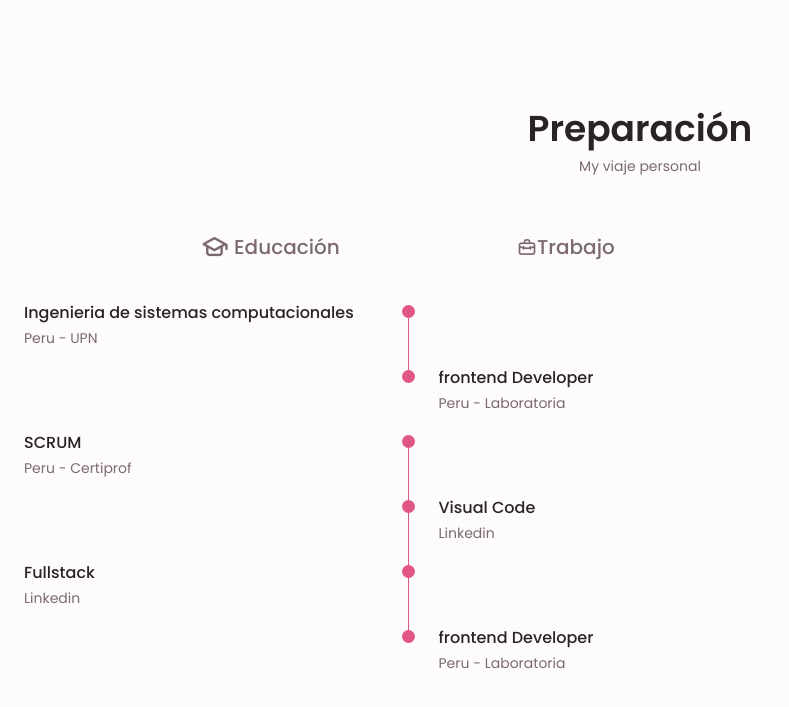
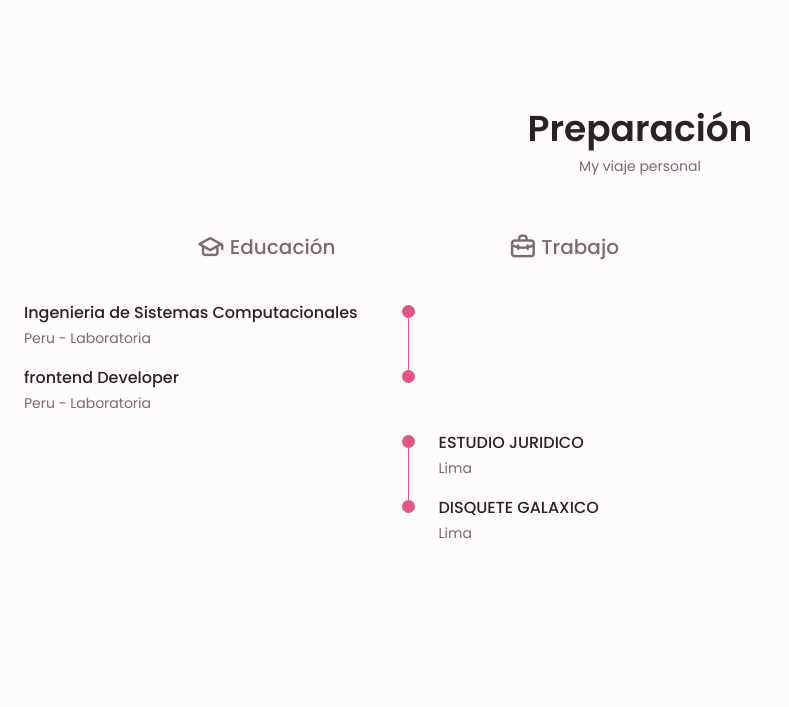
Before and after one commit to lorennaleon/portafolio, a plain HTML site: page index.html in a window 1280 px wide. Shown: the part 2115-2822 px from the top of the page, without its empty margins (0-789 px from the left). Drawn offline with nearby package versions, Linux system fonts and the light colour scheme.

Commit message:
educacion

```diff
--- a/assets/css/styles.css
+++ b/assets/css/styles.css
@@ -491,6 +491,15 @@ img {
   background-color: var(--first-color);
   transform: translate(6px, -7px);
 }
+.qualification [data-content]{
+  display:none;
+}
+.qualification_active[data-content]{
+  display: block;
+}
+.qualification_button .qualification_active{
+  color: var(--first-color);
+}
 
 /*==================== SERVICES ====================*/
 
--- a/assets/js/main.js
+++ b/assets/js/main.js
@@ -51,6 +51,25 @@ const skillsContent = document.getElementsByClassName('skills_content'),
         el.addEventListener('click', toggleSkills)
       })
 /*==================== QUALIFICATION TABS ====================*/
+    const tabs = document.querySelectorAll('[data-target]'),
+    tabContent = document.querySelectorAll('[data-content]')
+
+    tabs.forEach(tab =>{
+        tab.addEventListener('click', () => {
+            const target = document.querySelector(tab.dataset.target)
+
+
+           tabContent.forEach(tabContent =>{
+            tabContent.classList.remove('qualification_active')
+           })
+           target.classList.add('qualification_Active')
+
+           tabs.forEach(tab => {
+            tabs.classList.remove('qualification_active')
+           })
+           tabs.classList.add('qualification_active')
+        })
+    })
 
 
 /*==================== SERVICES MODAL ====================*/
--- a/index.html
+++ b/index.html
@@ -302,31 +302,69 @@
 
                   <div class="qualification_container container">
                      <div class="qualification_tabs">
-                        <div class="qualification_button button--flex">
+                         <div class="qualification_button button--flex qualification_active" data-target='#educacion'>
                              <i class="uil uil-graduation-cap qualification_icon"></i>
                              Educación
                          </div>
-                        <div class="qualification_button button--flex">
-                            <i class="uil uil-briefcase-alt qiualification_icon"></i>
+                         <div class="qualification_button button--flex qualification_active" data-target='#trabajo'>
+                             <i class="uil uil-briefcase-alt qualification_icon" ></i>
                              Trabajo
                          </div>
                       </div>
                       <div class="quialification_sections">
                          <!--==================== QUALIFICATION CONTENT 1 ====================-->
-                        <div class="qualification_content">
+                         <div class="qualification_content qualification_active"  data-content id="educacion">
+                         </div>
+
+                           <!--==================== QUALIFICATION CONTENT 1-a ====================-->
+                           <div class="qualification_content ">
                                <div class="qualification_data">
                                    <div>
-                                    <h3 class="qualification_title">Ingenieria de sistemas computacionales</h3>
-                                    <span class="qualification_subtitle">Peru - UPN</span>
+                                        <h3 class="qualification_title">Ingenieria de Sistemas Computacionales</h3>
+                                      <span class="qualification_subtitle">Peru - Laboratoria</span>
                                   </div>
                                   <div >
                                       <span class="qualification_rounder"></span>
                                       <span class="qualification_line"></span>
                                 </div>
                             </div>
+
+                           <!--==================== QUALIFICATION CONTENT 1-b ====================-->
+                           <div class="qualification_content ">
+                              <div class="qualification_data">
+                                  <div>
+                                     <h3 class="qualification_title">frontend Developer</h3>
+                                     <span class="qualification_subtitle">Peru - Laboratoria</span>
                                   </div>
-                         <!--==================== QUALIFICATION CONTENT 2  ====================-->
-                         <div class="qualification_content">
+                                  <div >
+                                     <span class="qualification_rounder"></span>
+                                  </div>
+                              </div>
+                           </div>
+                        </div>
+                            <!--==================== QUALIFICATION CONTENT 2 ====================-->
+                        <div class="qualification_content qualification_active"  data-content id="trabajo">
+                        </div>
+
+                         <!--==================== QUALIFICATION CONTENT 2  a ====================-->
+                         <div class="qualification_content qualification_active"  data-content id="trabajo">
+                            <div class="qualification_data">
+                                <div></div>
+                                <div >
+
+                                    <span class="qualification_rounder"></span>
+                                    <span class="qualification_line"></span>
+
+                                </div>
+                                <div>
+                                    <h3 class="qualification_title">ESTUDIO JURIDICO</h3>
+                                    <span class="qualification_subtitle">Lima</span>
+                                </div>
+
+                            </div>
+                        </div>
+                        <!--==================== QUALIFICATION CONTENT 2  b ====================-->
+                        <div class="qualification_content qualification_active"  data-content id="trabajo">
                             <div class="qualification_data">
                                 <div></div>
                                 <div >
@@ -334,68 +372,16 @@
 
                                 </div>
                                 <div>
-                                    <h3 class="qualification_title">frontend Developer</h3>
-                                    <span class="qualification_subtitle">Peru - Laboratoria</span>
+                                    <h3 class="qualification_title">DISQUETE GALAXICO</h3>
+                                    <span class="qualification_subtitle">Lima</span>
                                 </div>
 
                             </div>
                         </div>
-                        <!--==================== QUALIFICATION CONTENT 3 ====================-->
-                        <div class="qualification_content">
-                            <div class="qualification_data">
-                                <div>
-                                    <h3 class="qualification_title">SCRUM</h3>
-                                    <span class="qualification_subtitle">Peru - Certiprof</span>
-                                </div>
-                                <div >
-                                    <span class="qualification_rounder"></span>
-                                    <span class="qualification_line"></span>
-                                </div>
-                            </div>
-                        </div>
-                         <!--==================== QUALIFICATION CONTENT 4  ====================-->
-                         <div class="qualification_content">
-                            <div class="qualification_data">
-                                <div></div>
-                                <div >
-                                    <span class="qualification_rounder"></span>
-                                    <span class="qualification_line"></span>
-                                </div>
-                                <div>
-                                    <h3 class="qualification_title">Visual Code</h3>
-                                    <span class="qualification_subtitle">Linkedin</span>
-                                </div>
 
-                            </div>
-                        </div>
-                        <!--==================== QUALIFICATION CONTENT 5 ====================-->
-                          <div class="qualification_content">
-                                <div class="qualification_data">
-                                    <div>
-                                        <h3 class="qualification_title">Fullstack</h3>
-                                        <span class="qualification_subtitle">Linkedin</span>
-                                    </div>
-                                    <div >
-                                        <span class="qualification_rounder"></span>
-                                        <span class="qualification_line"></span>
-                                    </div>
-                                </div>
-                           </div>
-                        <!--==================== QUALIFICATION CONTENT 6  ====================-->
-                        <div class="qualification_content">
-                            <div class="qualification_data">
-                                <div></div>
-                                <div >
-                                    <span class="qualification_rounder"></span>
 
-                                </div>
-                                <div>
-                                    <h3 class="qualification_title">frontend Developer</h3>
-                                    <span class="qualification_subtitle">Peru - Laboratoria</span>
-                                </div>
 
-                            </div>
-                        </div>
+
 
 
                     </div>
```
Lines whose indentation alone changed are shown as unchanged.
